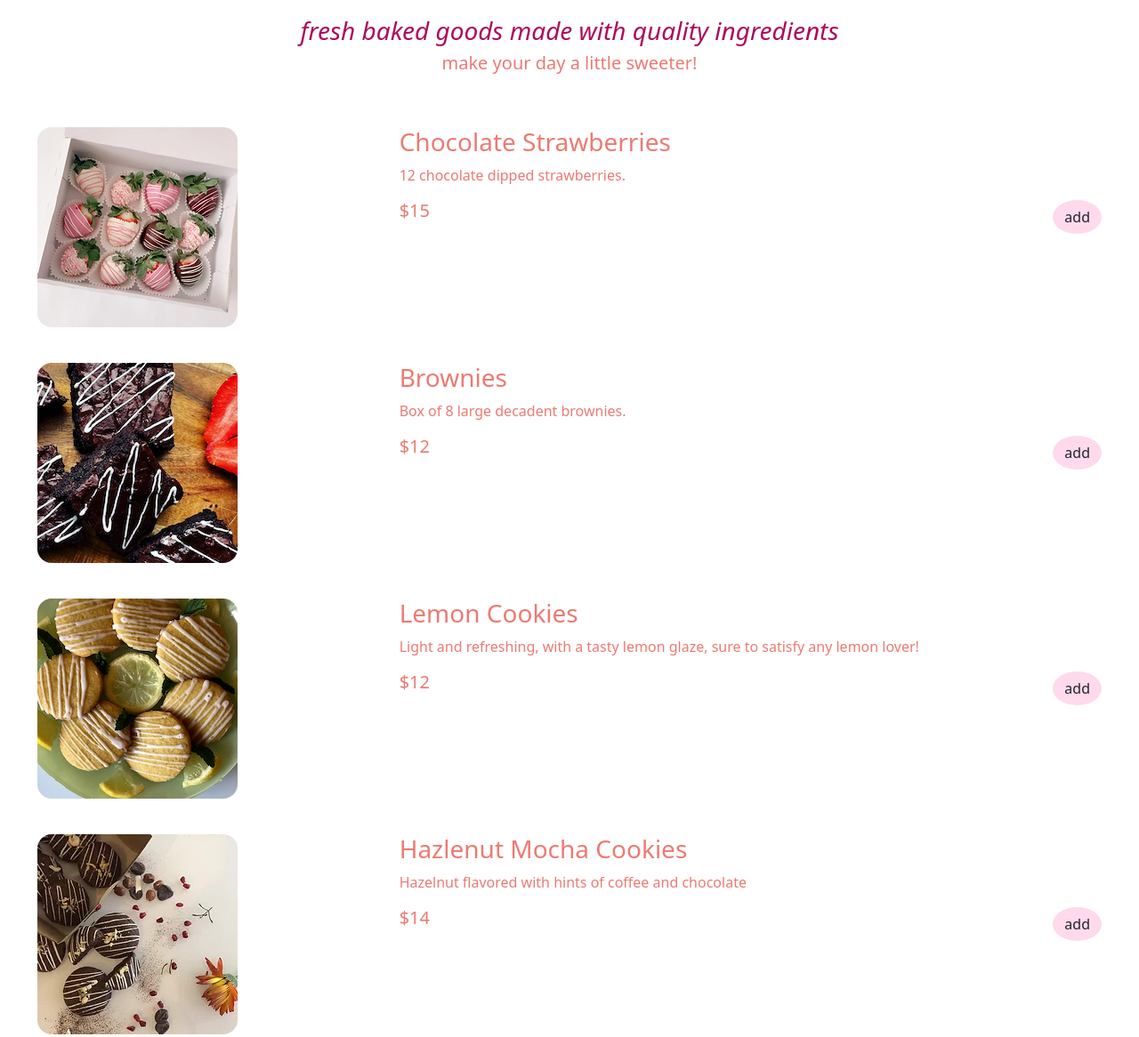
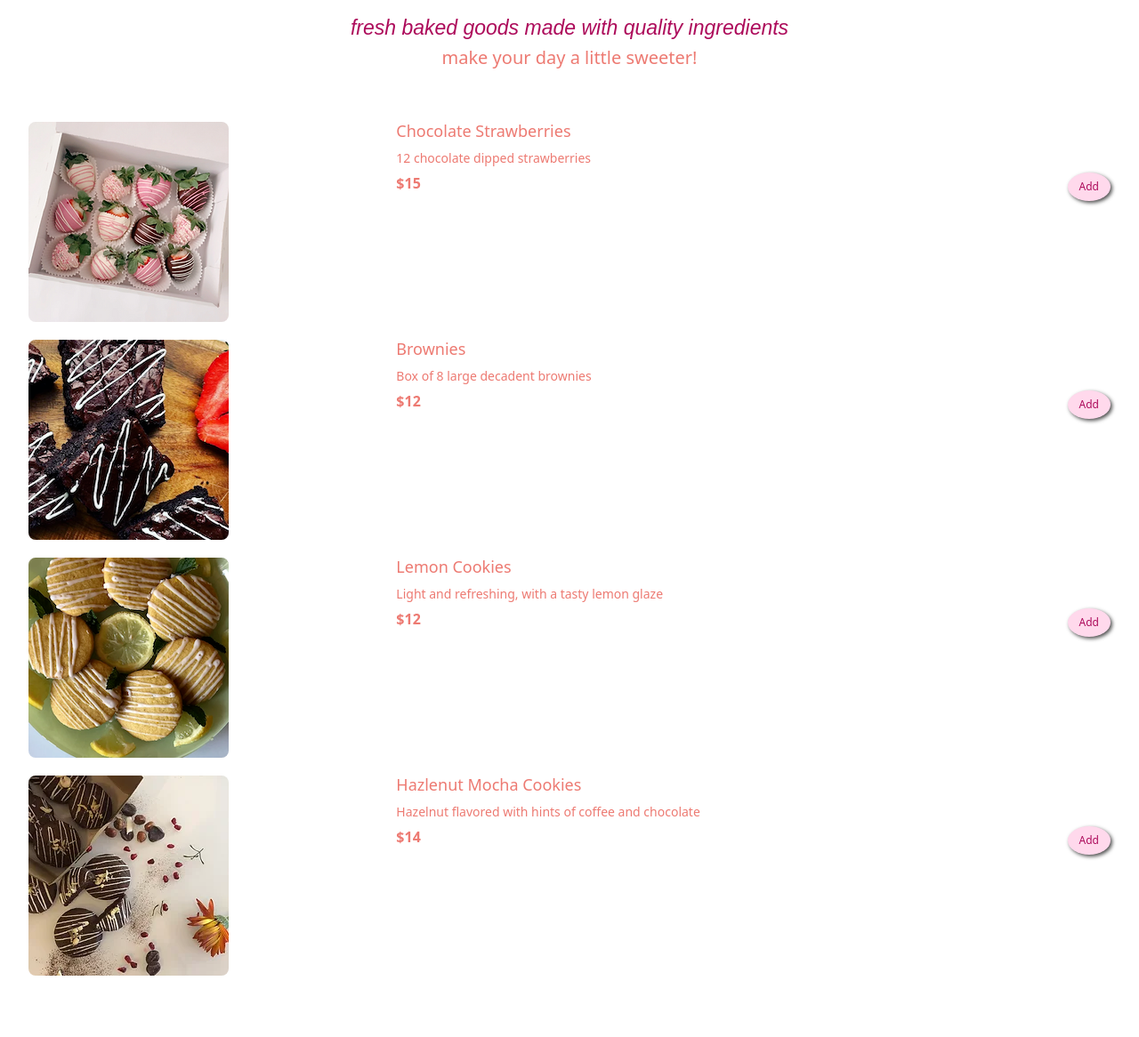
Before and after one commit to rheajshah/cs378-p1, a plain HTML site: page index.html in a window 1280 px wide. Shown: the part 360-1526 px from the top of the page at 89% size. After the commit the page ends 1477 px from the top, so only its background shows below. Drawn offline with nearby package versions, Linux system fonts and the light colour scheme; a web font is replaced by a local one.

Commit message:
final menu

```diff
--- a/index.html
+++ b/index.html
@@ -12,6 +12,10 @@
     <!-- Import your style.css stylesheet -->
     <link rel="stylesheet" href="style.css">
 
+    <!-- Import Malibu font -->
+    <link href="https://fonts.cdnfonts.com/css/malibu-2" rel="stylesheet">
+
+
   </head>
   <!-- Implement below this point -->
   <body>
@@ -19,7 +23,7 @@
         <div class = "row margin-bottom">
             <img class = "img-fill-container logo-padding-top" src="cherry-on-top-logo.jpg" alt="cherry on top business logo">
         </div>
-        <h3 class = "color2"><i>fresh baked goods made with quality ingredients</i></h3>
+        <h4 class = "color2 cursive-font"><i>fresh baked goods made with quality ingredients</i></h4>
         <h5 class = "margin-bottom">make your day a little sweeter!</h5>
     </div>
 
@@ -27,17 +31,17 @@
         <!--  row 1 of menu card -->
         <div class = "row menu-grid-row">
             <div class = "col-4">
-                <img class = "img-fill-container rounded-4" src="choc-strawbs.png" alt="chocolate covered strawberries">
+                <img class = "img-fill-container rounded-3" src="choc-strawbs.png" alt="chocolate covered strawberries">
             </div>
             <div class = "col-8">
-                <h3>Chocolate Strawberries</h3>
-                <p>12 chocolate dipped strawberries.</p>
+                <h4 class = "menu-item">Chocolate Strawberries</h4>
+                <p class = "menu-item-description menu-item-desc-margin-bottom">12 chocolate dipped strawberries</p>
                 <div class = "row">
                     <div class = "col">
-                        <h5>$15</h5>
+                        <p><b>$15</b></p>
                     </div>
                     <div class = "col btn-right-align">
-                        <button class = "btn btn-bg rounded-circle">add</button>
+                        <button class = "btn btn-bg rounded-circle">Add</button>
                     </div>
                 </div>
 
@@ -47,17 +51,17 @@
         <!--  row 2 of menu card -->
         <div class = "row menu-grid-row">
             <div class = "col-4">
-                <img class = "img-fill-container rounded-4" src="brownies.png" alt="brownies">
+                <img class = "img-fill-container rounded-3" src="brownies.png" alt="brownies">
             </div>
             <div class = "col-8">
-                <h3>Brownies</h3>
-                <p>Box of 8 large decadent brownies.</p>
+                <h4 class = "menu-item">Brownies</h4>
+                <p class = "menu-item-description menu-item-desc-margin-bottom">Box of 8 large decadent brownies</p>
                 <div class = "row">
                     <div class = "col">
-                        <h5>$12</h5>
+                        <p><b>$12</b></p>
                     </div>
                     <div class = "col btn-right-align">
-                        <button class = "btn btn-bg rounded-circle">add</button>
+                        <button class = "btn btn-bg rounded-circle">Add</button>
                     </div>
                 </div>
 
@@ -67,17 +71,17 @@
         <!--  row 3 of menu card -->
         <div class = "row menu-grid-row">
             <div class = "col-4">
-                <img class = "img-fill-container rounded-4" src="lemon-cookies.png" alt="lemon cookies">
+                <img class = "img-fill-container rounded-3" src="lemon-cookies.png" alt="lemon cookies">
             </div>
             <div class = "col-8">
-                <h3>Lemon Cookies</h3>
-                <p>Light and refreshing, with a tasty lemon glaze, sure to satisfy any lemon lover!</p>
+                <h4 class = "menu-item">Lemon Cookies</h4>
+                <p class = "menu-item-description menu-item-desc-margin-bottom">Light and refreshing, with a tasty lemon glaze</p>
                 <div class = "row">
                     <div class = "col">
-                        <h5>$12</h5>
+                        <p><b>$12</b></p>
                     </div>
                     <div class = "col btn-right-align">
-                        <button class = "btn btn-bg rounded-circle">add</button>
+                        <button class = "btn btn-bg rounded-circle">Add</button>
                     </div>
                 </div>
 
@@ -87,17 +91,17 @@
         <!--  row 4 of menu card -->
         <div class = "row menu-grid-row">
             <div class = "col-4">
-                <img class = "img-fill-container rounded-4" src="hazlenut-mocha-cookies.jpg" alt="chocolate covered strawberries">
+                <img class = "img-fill-container rounded-3" src="hazlenut-mocha-cookies.jpg" alt="chocolate covered strawberries">
             </div>
             <div class = "col-8">
-                <h3>Hazlenut Mocha Cookies</h3>
-                <p>Hazelnut flavored with hints of coffee and chocolate</p>
+                <h4 class = "menu-item">Hazlenut Mocha Cookies</h4>
+                <p class = "menu-item-description menu-item-desc-margin-bottom">Hazelnut flavored with hints of coffee and chocolate</p>
                 <div class = "row">
                     <div class = "col">
-                        <h5>$14</h5>
+                        <p><b>$14</b></p>
                     </div>
                     <div class = "col btn-right-align">
-                        <button class = "btn btn-bg rounded-circle">add</button>
+                        <button class = "btn btn-bg rounded-circle">Add</button>
                     </div>
                 </div>
 
--- a/style.css
+++ b/style.css
@@ -9,7 +9,17 @@ body {
 }
 
 .menu-grid-row{
-    margin: 40px 30px 40px 30px;
+    margin: 20px 20px;
+}
+
+.menu-item{
+    font-size: 18px;
+    font-weight: 500;
+}
+
+.menu-item-description{
+    font-size: 14px;
+    font-weight: 350;
 }
 
 .margin-bottom{
@@ -29,14 +39,26 @@ body {
 }
 
 .btn-bg{
+    color: #ad0b5b;
+    font-size: 12px;
     background-color: #ffd9ec;
+    box-shadow: 2px 2px 4px rgba(0, 0, 0, 0.7);
 }
 
 .btn-bg:hover{
     color: #ffd9ec;
-    background-color: #ed7a72;
+    background-color: #ad0b5b;
 }
 
 .logo-padding-top{
     padding-top: 50px;
 }
+
+.cursive-font{
+    font-family: 'Malibu', sans-serif;
+    font-size: 23px;
+}
+
+.menu-item-desc-margin-bottom{
+    margin-bottom: 6px;
+}
```
Also changed, not shown: 1 other file.
